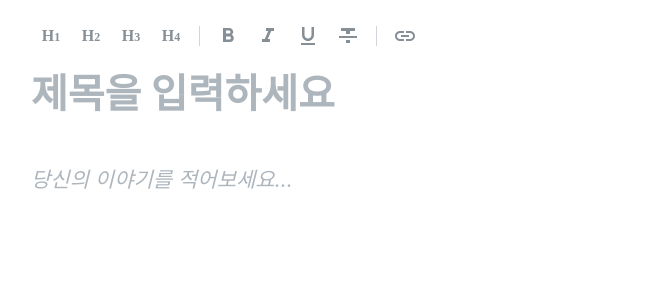
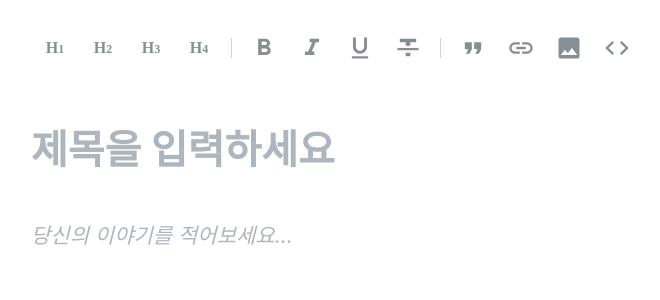
Before and after one commit to kevin-chen89/velog-client, a React app: page /write in a window 1280 px wide. Shown: the top 300 px of the page, without its empty margins (225-885 px from the left). Built offline with nearby package versions, Linux system fonts and the light colour scheme; what typesafe-actions would draw is missing.

Commit message:
Implements code syntax highlighting

```diff
--- a/config/webpack.config.js
+++ b/config/webpack.config.js
@@ -479,6 +479,10 @@ module.exports = function(webpackEnv) {
       ],
     },
     plugins: [
+      new webpack.ProvidePlugin({
+        hljs: 'highlight.js',
+        'window.hljs': 'highlight.js',
+      }),
       new LoadablePlugin(),
       // Generates an `index.html` file with the <script> injected.
       new HtmlWebpackPlugin(
--- a/package.json
+++ b/package.json
@@ -10,6 +10,7 @@
     "@loadable/webpack-plugin": "^5.5.0",
     "@svgr/webpack": "4.1.0",
     "@types/graphql": "^14.0.7",
+    "@types/highlight.js": "^9.12.3",
     "@types/isomorphic-fetch": "^0.0.35",
     "@types/jest": "24.0.0",
     "@types/koa": "^2.0.48",
@@ -56,6 +57,7 @@
     "fs-extra": "7.0.1",
     "graphql": "^14.1.1",
     "graphql.macro": "^1.3.4",
+    "highlight.js": "^9.15.6",
     "html-webpack-plugin": "4.0.0-alpha.2",
     "identity-obj-proxy": "3.0.0",
     "immer": "^2.1.1",
--- a/src/components/write/FullPageEditor.tsx
+++ b/src/components/write/FullPageEditor.tsx
@@ -1,12 +1,17 @@
 import * as React from 'react';
 import styled from 'styled-components';
+import hljs from 'highlight.js';
 import Quill from 'quill';
+import 'highlight.js/styles/atom-one-dark.css';
 import 'quill/dist/quill.snow.css';
 import MarkdownShortcuts from '../../lib/quill/markdownShortcuts';
 import TextareaAutosize from 'react-textarea-autosize';
 import palette from '../../lib/styles/palette';
 import Toolbar from './Toolbar';
 import AddLink from './AddLink';
+import postStyles from '../../lib/styles/postStyles';
+
+console.log((window as any).hljs);
 
 Quill.register('modules/markdownShortcuts', MarkdownShortcuts);
 
@@ -22,6 +27,7 @@ export interface FullPageEditorState {
 }
 
 const FullPageEditorWrapper = styled.div`
+  padding-top: 1.5rem;
   position: relative;
   /* display: flex;
   flex-direction: column;
@@ -67,9 +73,12 @@ const Editor = styled.div`
     .ql-syntax {
       background: ${palette.gray9};
       color: white;
-      font-size: 1rem;
+      font-size: 1.125rem;
       padding: 1rem;
+      font-family: 'Fira Mono', monospace;
     }
+
+    ${postStyles}
   }
   .ql-editor.ql-blank::before {
     left: 0px;
@@ -95,6 +104,14 @@ export default class FullPageEditor extends React.Component<
     },
   };
   componentDidMount() {
+    // setup highlight.js
+    if (!(window as any).HLJS_CONFIGURED) {
+      (window as any).HLJS_CONFIGURED = true;
+      hljs.configure({
+        languages: ['javascript', 'python'],
+      });
+    }
+
     // set focus to title
     if (this.titleTextarea) {
       this.titleTextarea.focus();
@@ -125,6 +142,7 @@ export default class FullPageEditor extends React.Component<
             },
           },
         },
+        syntax: true,
       },
       placeholder: '당신의 이야기를 적어보세요...',
     });
--- a/src/components/write/Toolbar.tsx
+++ b/src/components/write/Toolbar.tsx
@@ -6,27 +6,29 @@ import {
   MdFormatUnderlined,
   MdFormatStrikethrough,
   MdInsertLink,
+  MdFormatQuote,
+  MdImage,
+  MdCode,
 } from 'react-icons/md';
 import palette from '../../lib/styles/palette';
 
 const ToolbarBlock = styled.div<{ visible: boolean }>`
-  padding-top: 1.5rem;
-
   width: 100%;
-  height: 2.5rem;
+  position: sticky;
+  top: 0;
+  height: 3rem;
+  display: flex;
+  align-items: center;
+  margin-bottom: 3rem;
+  position: sticky;
+  width: 100%;
+  background: white;
 
   ${props =>
     !props.visible &&
     css`
       visibility: hidden;
     `}
-
-  .wrapper {
-    display: flex;
-    align-items: center;
-    padding-bottom: 4.5rem;
-    position: sticky;
-  }
 `;
 
 const TooblarGroup = styled.div`
@@ -43,12 +45,12 @@ const Heading = styled.div`
   }
 `;
 const ToolbarItem = styled.button`
-  width: 2.5rem;
+  width: 3rem;
   height: 100%;
   display: flex;
   align-items: center;
   justify-content: center;
-  font-size: 1.5rem;
+  font-size: 1.75rem;
   color: ${palette.gray6};
   cursor: pointer;
   &:hover {
@@ -79,7 +81,6 @@ interface ToolbarProps {
 const Toolbar: React.SFC<ToolbarProps> = ({ visible }) => {
   return (
     <ToolbarBlock visible={visible} id="toolbar">
-      <div className="wrapper">
       <TooblarGroup>
         <ToolbarItem className="ql-header" value={1}>
           <Heading>
@@ -119,11 +120,19 @@ const Toolbar: React.SFC<ToolbarProps> = ({ visible }) => {
       </TooblarGroup>
       <Separator />
       <TooblarGroup>
+        <ToolbarItem className="ql-blockquote">
+          <MdFormatQuote />
+        </ToolbarItem>
         <ToolbarItem className="ql-link">
           <MdInsertLink />
         </ToolbarItem>
+        <ToolbarItem className="ql-image">
+          <MdImage />
+        </ToolbarItem>
+        <ToolbarItem className="ql-code-block">
+          <MdCode />
+        </ToolbarItem>
       </TooblarGroup>
-      </div>
     </ToolbarBlock>
   );
 };
--- a/src/index.css
+++ b/src/index.css
@@ -1,4 +1,5 @@
 @import url('https://fonts.googleapis.com/css?family=Noto+Serif+KR:400,700&subset=korean');
+@import url('https://fonts.googleapis.com/css?family=Fira+Mono');
 
 body {
   margin: 0;
--- /dev/null
+++ b/src/lib/styles/postStyles.ts
@@ -0,0 +1,17 @@
+import { css } from 'styled-components';
+import palette from './palette';
+
+const postStyles = css`
+  font-size: 1.3125rem;
+  blockquote {
+    padding: 1.125rem;
+    border-left: 8px solid ${palette.teal6};
+    background: ${palette.gray0};
+    font-size: inherit;
+  }
+  blockquote + blockquote {
+    padding-top: 0px;
+  }
+`;
+
+export default postStyles;
```
Also changed, not shown: 1 other file (tests, documents, lock files or other folders). Lines whose indentation alone changed are shown as unchanged.
